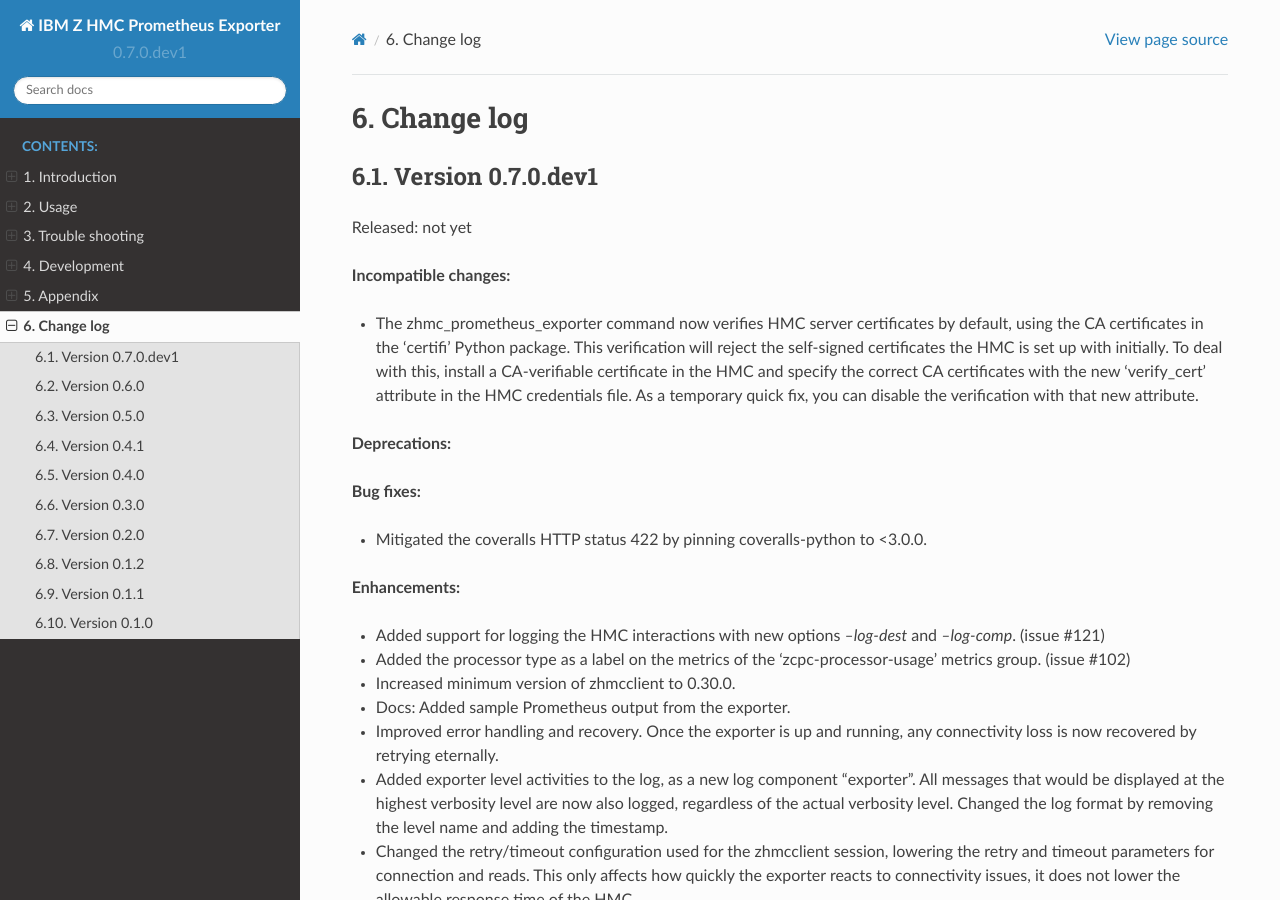
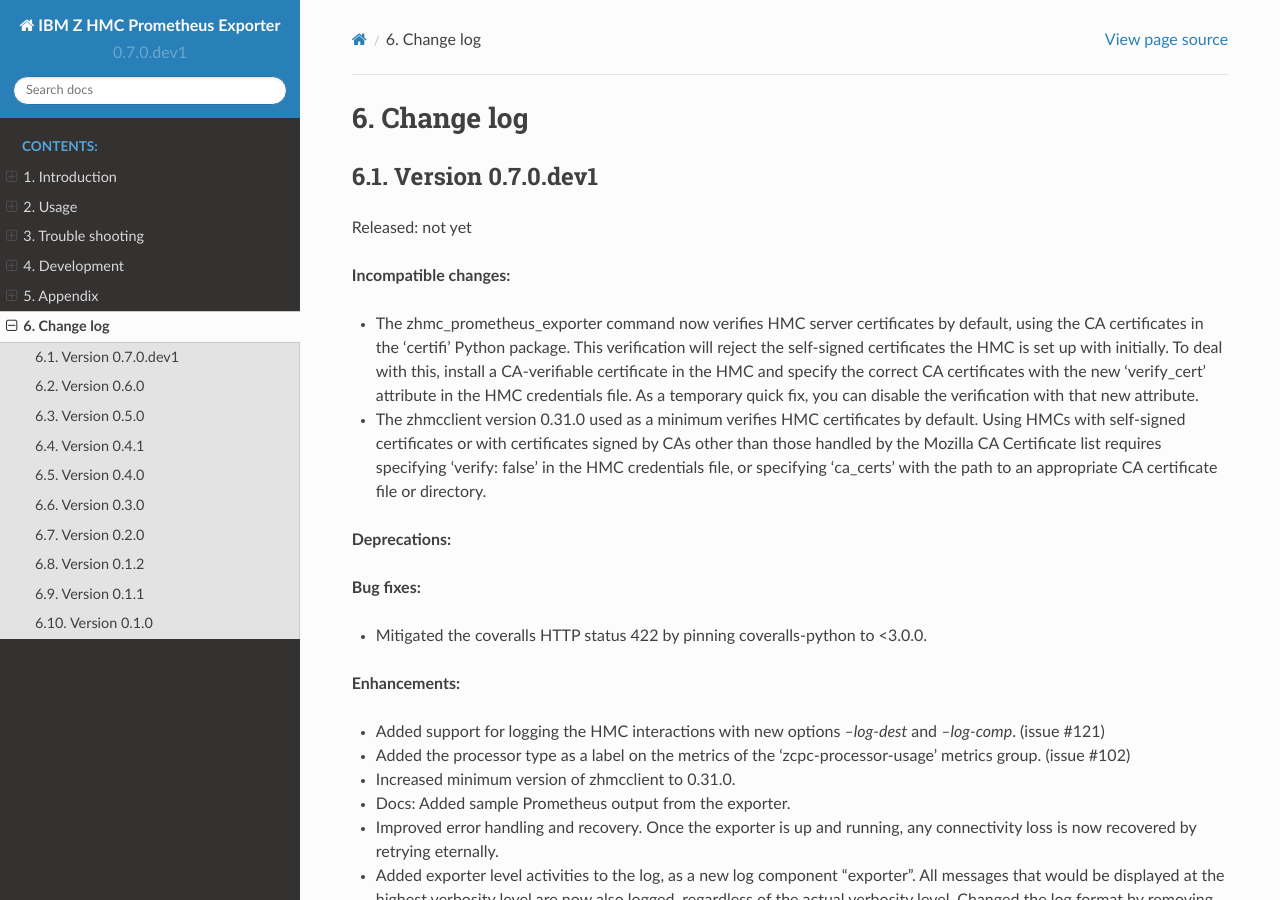
Before and after one commit to zhmcclient/zhmc-prometheus-exporter, a Sphinx documentation site: the page built from docs/changes.rst, in a window 1280 px wide and 900 px high. Built offline with Sphinx 7.4.7 and the Read the Docs theme 2.0.0, drawn with Linux system fonts in a browser that asks for light colours.

Commit message:
Upgraded zhmcclient to 0.31.0
Signed-off-by: Andreas Maier <maiera@de.ibm.com>

```diff
--- a/docs/changes.rst
+++ b/docs/changes.rst
@@ -33,6 +33,13 @@
   As a temporary quick fix, you can disable the verification with that new
   attribute.
 
+* The zhmcclient version 0.31.0 used as a minimum verifies HMC certificates
+  by default. Using HMCs with self-signed certificates or with certificates
+  signed by CAs other than those handled by the Mozilla CA Certificate list
+  requires specifying 'verify: false' in the HMC credentials file, or
+  specifying 'ca_certs' with the path to an appropriate CA certificate file
+  or directory.
+
 **Deprecations:**
 
 **Bug fixes:**
@@ -48,7 +55,7 @@
 * Added the processor type as a label on the metrics of the 'zcpc-processor-usage'
   metrics group. (issue #102)
 
-* Increased minimum version of zhmcclient to 0.30.0.
+* Increased minimum version of zhmcclient to 0.31.0.
 
 * Docs: Added sample Prometheus output from the exporter.
 
--- a/requirements.txt
+++ b/requirements.txt
@@ -4,9 +4,8 @@
 # of appearance.
 #
 
-# TODO: Enable 0.31.0 again before releasing
-git+https://github.com/zhmcclient/python-zhmcclient.git@master#egg=zhmcclient
-# zhmcclient>=0.31.0 # Apache-2.0
+# git+https://github.com/zhmcclient/python-zhmcclient.git@master#egg=zhmcclient
+zhmcclient>=0.31.0 # Apache-2.0
 
 prometheus-client>=0.3.1 # Apache-2.0
 urllib3>=1.24.0
```
